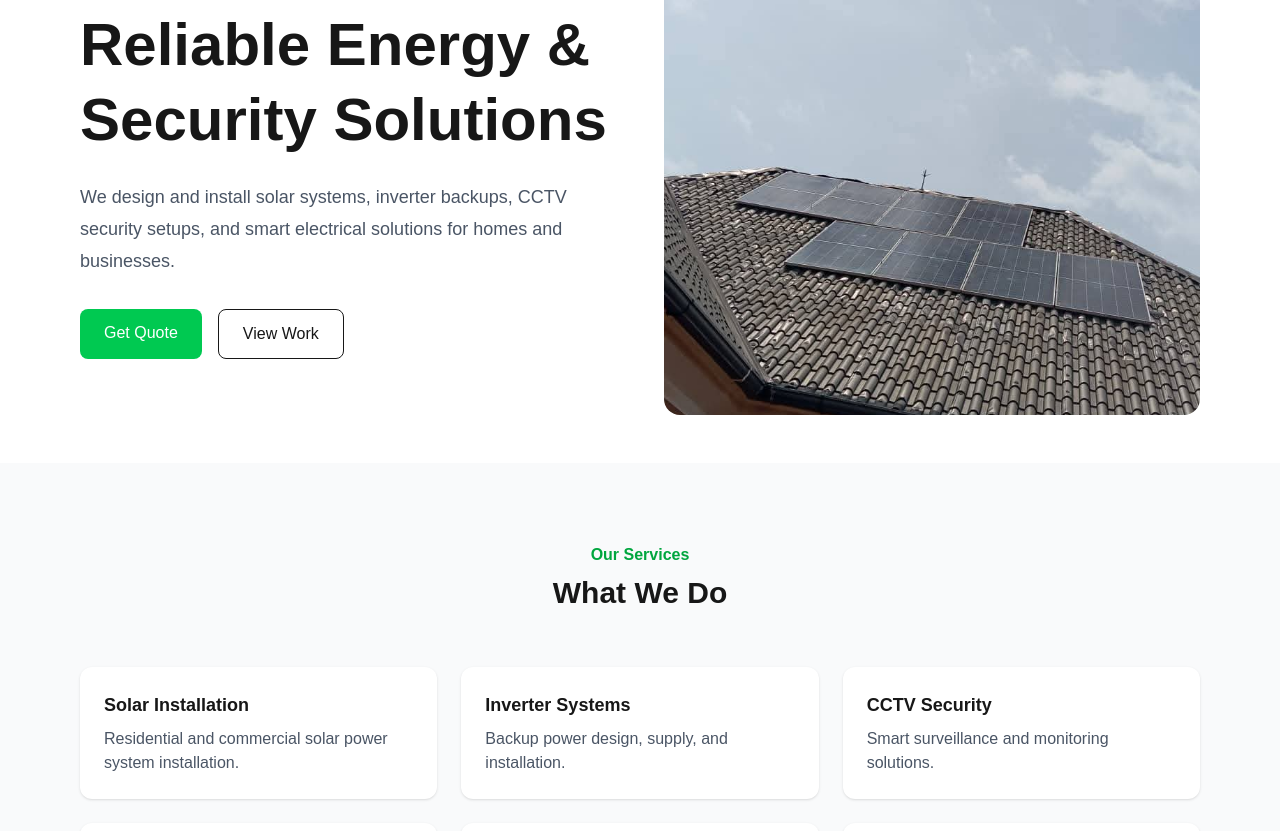
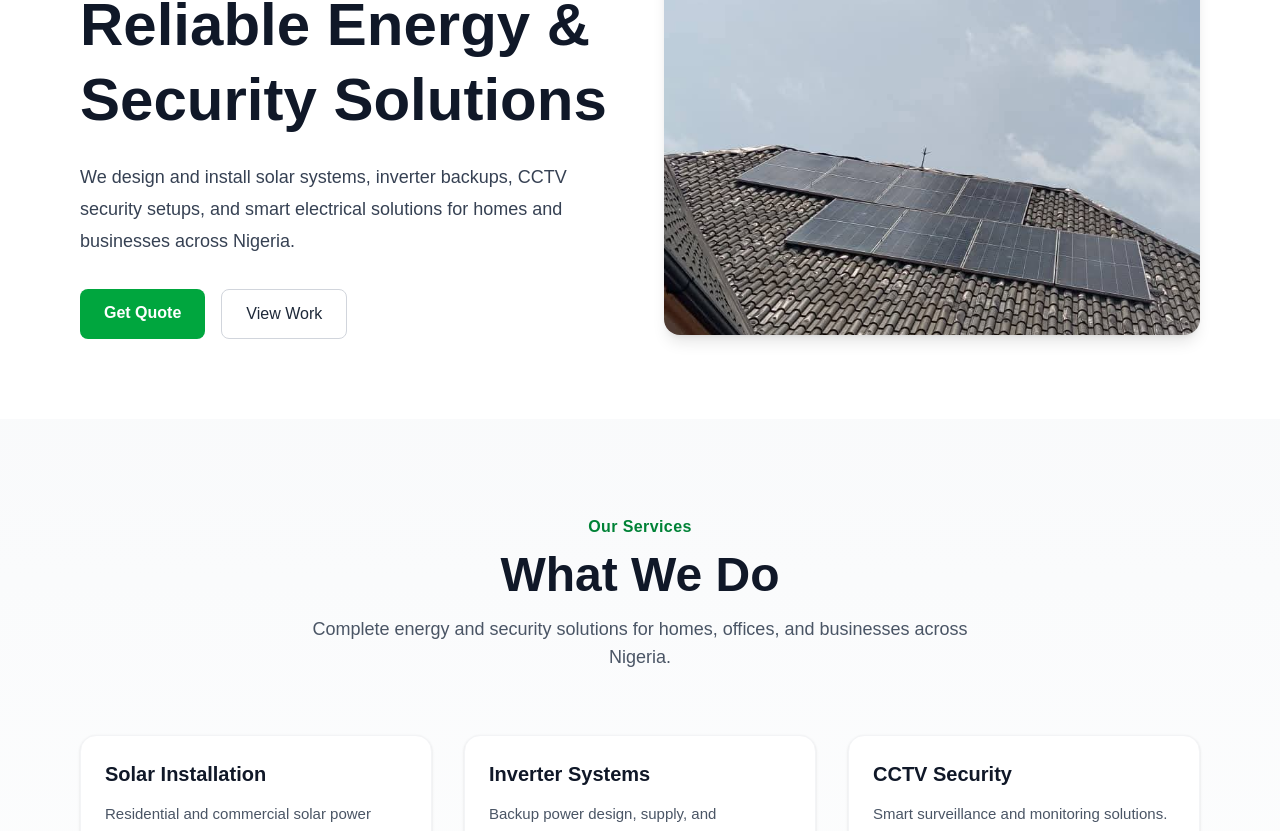
Before and after one commit to Gentlestan/starntech, a Next.js app: page / in a window 1280 px wide. Shown: the part 202-1033 px from the top of the page. Built offline with nearby package versions, Linux system fonts and the light colour scheme.

Commit message:
updated home font-color

```diff
--- a/components/Home/Hero.tsx
+++ b/components/Home/Hero.tsx
@@ -3,46 +3,60 @@ import Image from "next/image";
 
 export default function Hero() {
   return (
-    <section className="bg-white">
-      <div className="max-w-6xl mx-auto px-4 py-12 grid md:grid-cols-2 gap-12 items-center">
+    <section className="bg-white text-gray-900">
+      <div className="max-w-6xl mx-auto px-4 py-14 md:py-20 grid md:grid-cols-2 gap-12 items-center">
 
+        {/* TEXT SIDE */}
         <div>
-          <p className="text-green-600 font-semibold">
+
+          <p className="text-green-700 font-semibold text-sm md:text-base tracking-wide">
             Solar • CCTV • Inverters • Networking
           </p>
 
-          <h1 className="text-4xl md:text-6xl font-bold leading-tight mt-3">
+          <h1 className="text-4xl md:text-6xl font-bold leading-tight mt-4 text-gray-900">
             Reliable Energy & Security Solutions
           </h1>
 
-          <p className="text-gray-600 mt-6 text-lg leading-8">
+          <p className="text-gray-700 mt-6 text-base md:text-lg leading-8">
             We design and install solar systems, inverter backups,
             CCTV security setups, and smart electrical solutions
-            for homes and businesses.
+            for homes and businesses across Nigeria.
           </p>
 
           <div className="mt-8 flex gap-4 flex-wrap">
+
             <a
               href="https://wa.me/2348062991395"
-              className="bg-green-500 text-white px-6 py-3 rounded-lg"
+              target="_blank"
+              rel="noopener noreferrer"
+              className="bg-green-600 hover:bg-green-700 text-white font-semibold px-6 py-3 rounded-lg transition"
             >
               Get Quote
             </a>
 
-            <Link href="/projects" className="border px-6 py-3 rounded-lg">
+            <Link
+              href="/projects"
+              className="border border-gray-300 text-gray-800 hover:border-gray-900 hover:text-black px-6 py-3 rounded-lg transition"
+            >
               View Work
             </Link>
+
           </div>
+
         </div>
 
-        <div className="relative w-full h-100 md:h-125 rounded-2xl overflow-hidden">
+        {/* IMAGE SIDE */}
+        <div className="relative w-full h-80 md:h-96 rounded-2xl overflow-hidden shadow-lg">
+
           <Image
             src="/images/panel.jpg"
             alt="Solar installation"
             fill
+            sizes="(max-width: 768px) 100vw, 50vw"
             className="object-cover"
             priority
           />
+
         </div>
 
       </div>
--- a/components/Home/Services.tsx
+++ b/components/Home/Services.tsx
@@ -2,50 +2,73 @@ export default function Services() {
   const services = [
     {
       title: "Solar Installation",
-      desc: "Residential and commercial solar power system installation."
+      desc: "Residential and commercial solar power system installation.",
     },
     {
       title: "Inverter Systems",
-      desc: "Backup power design, supply, and installation."
+      desc: "Backup power design, supply, and installation.",
     },
     {
       title: "CCTV Security",
-      desc: "Smart surveillance and monitoring solutions."
+      desc: "Smart surveillance and monitoring solutions.",
     },
     {
       title: "Fire Alarm Systems",
-      desc: "Early warning fire detection and safety systems."
+      desc: "Early warning fire detection and safety systems.",
     },
     {
       title: "Sales, Supply & Installation",
-      desc: "We supply and install quality energy and security equipment."
+      desc: "We supply and install quality energy and security equipment.",
     },
     {
       title: "Maintenance & Repairs",
-      desc: "System troubleshooting, servicing, and repairs."
+      desc: "System troubleshooting, servicing, and repairs.",
     },
     {
       title: "Smart Solutions",
-      desc: "Automation and energy optimization systems."
+      desc: "Automation and energy optimization systems.",
     },
   ];
 
   return (
-    <section className="bg-gray-50 py-20">
+    <section className="bg-linear-to-b from-gray-50 to-white py-16 md:py-24">
       <div className="max-w-6xl mx-auto px-4">
 
-        <div className="text-center mb-14">
-          <p className="text-green-600 font-semibold">Our Services</p>
-          <h2 className="text-3xl font-bold mt-2">What We Do</h2>
+        {/* HEADER */}
+        <div className="text-center mb-14 md:mb-16">
+          <p className="text-green-700 font-semibold tracking-wide text-sm md:text-base">
+            Our Services
+          </p>
+
+          <h2 className="text-3xl md:text-5xl font-bold mt-3 text-gray-900">
+            What We Do
+          </h2>
+
+          <p className="text-gray-600 mt-4 max-w-2xl mx-auto text-base md:text-lg leading-7">
+            Complete energy and security solutions for homes, offices, and businesses across Nigeria.
+          </p>
         </div>
 
-        <div className="grid md:grid-cols-3 gap-6">
+        {/* GRID */}
+        <div className="grid sm:grid-cols-2 lg:grid-cols-3 gap-8">
+
           {services.map((s, i) => (
-            <div key={i} className="bg-white p-6 rounded-xl shadow-sm">
-              <h3 className="font-semibold text-lg">{s.title}</h3>
-              <p className="text-gray-600 mt-2">{s.desc}</p>
+            <div
+              key={i}
+              className="group bg-white border border-gray-100 rounded-2xl p-6 shadow-sm hover:shadow-xl transition duration-300"
+            >
+
+              <h3 className="font-semibold text-lg md:text-xl text-gray-900 group-hover:text-green-700 transition">
+                {s.title}
+              </h3>
+
+              <p className="text-gray-600 mt-3 text-sm md:text-[15px] leading-7">
+                {s.desc}
+              </p>
+
             </div>
           ))}
+
         </div>
 
       </div>
```
